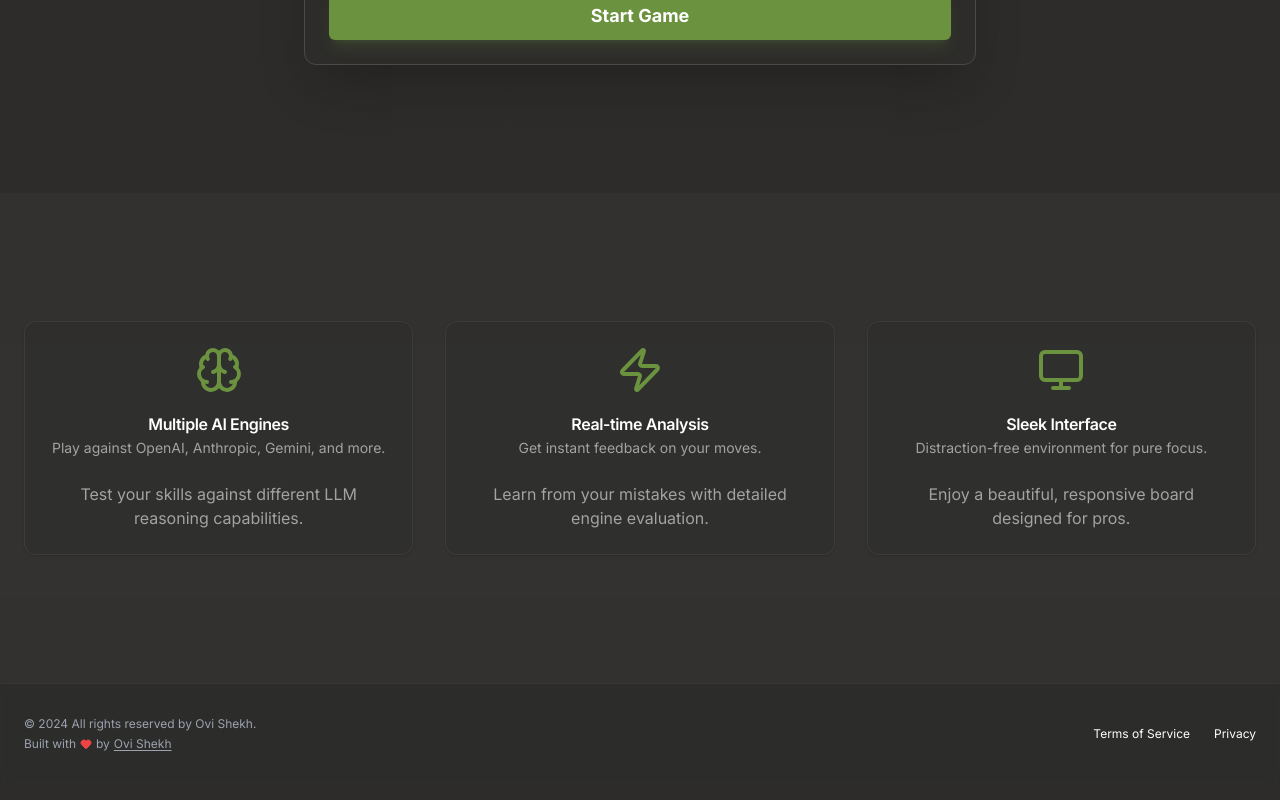
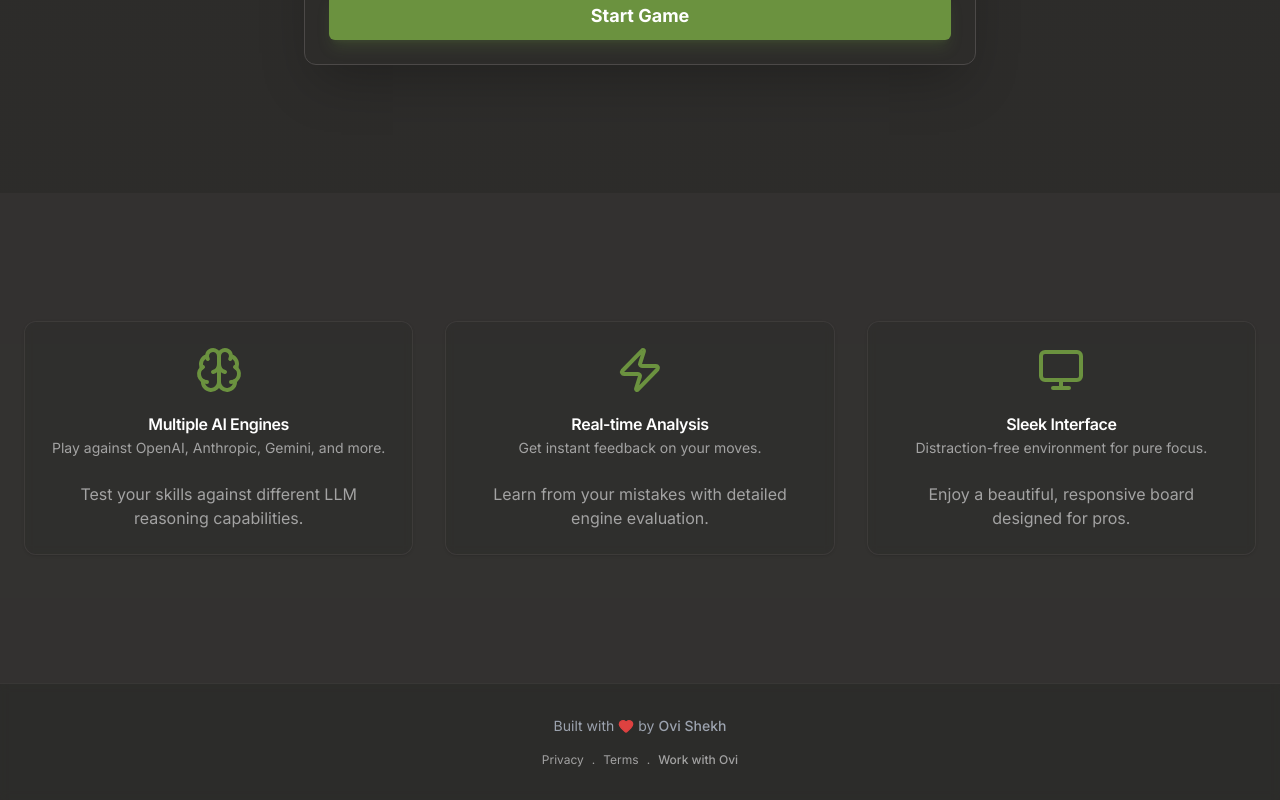
Before and after one commit to AdilShamim8/ChessLM, a Next.js app: page / in a window 1280 px wide. Shown: the part 673-1473 px from the top of the page. Built offline with nearby package versions, Linux system fonts and the light colour scheme.

Commit message:
Update footer: Center credits, simplified links

```diff
--- a/app/page.tsx
+++ b/app/page.tsx
@@ -99,19 +99,21 @@ export default function Home() {
         </section>
       </main>
 
-      <footer className="flex flex-col gap-4 sm:flex-row py-8 w-full shrink-0 items-center px-4 md:px-6 border-t border-border/40 bg-background/50 backdrop-blur-sm">
-        <div className="flex flex-col items-center sm:items-start gap-1">
-          <p className="text-xs text-gray-500 dark:text-gray-400">© 2024 All rights reserved by Ovi Shekh.</p>
-          <p className="text-xs text-gray-500 dark:text-gray-400 flex items-center gap-1">
-            Built with <Heart className="w-3 h-3 text-red-500 fill-red-500" /> by <Link href="https://ovishekh.com" className="hover:text-primary transition-colors underline underline-offset-2">Ovi Shekh</Link>
-          </p>
-        </div>
-        <nav className="sm:ml-auto flex gap-4 sm:gap-6">
-          <Link className="text-xs hover:underline underline-offset-4" href="#">
-            Terms of Service
+      <footer className="flex flex-col gap-4 py-8 w-full shrink-0 items-center justify-center px-4 md:px-6 border-t border-border/40 bg-background/50 backdrop-blur-sm">
+        <p className="text-sm text-gray-500 dark:text-gray-400 flex items-center gap-1">
+          Built with <Heart className="w-4 h-4 text-red-500 fill-red-500 animate-pulse" /> by <Link href="https://ovishekh.com" className="hover:text-primary transition-colors font-medium">Ovi Shekh</Link>
+        </p>
+        <nav className="flex gap-2 items-center text-xs text-muted-foreground">
+          <Link className="hover:text-primary transition-colors" href="#">
+            Privacy
           </Link>
-          <Link className="text-xs hover:underline underline-offset-4" href="#">
-            Privacy
+          <span>.</span>
+          <Link className="hover:text-primary transition-colors" href="#">
+            Terms
+          </Link>
+          <span>.</span>
+          <Link className="hover:text-primary transition-colors font-medium" href="https://ovishekh.com">
+            Work with Ovi
           </Link>
         </nav>
       </footer>
```
